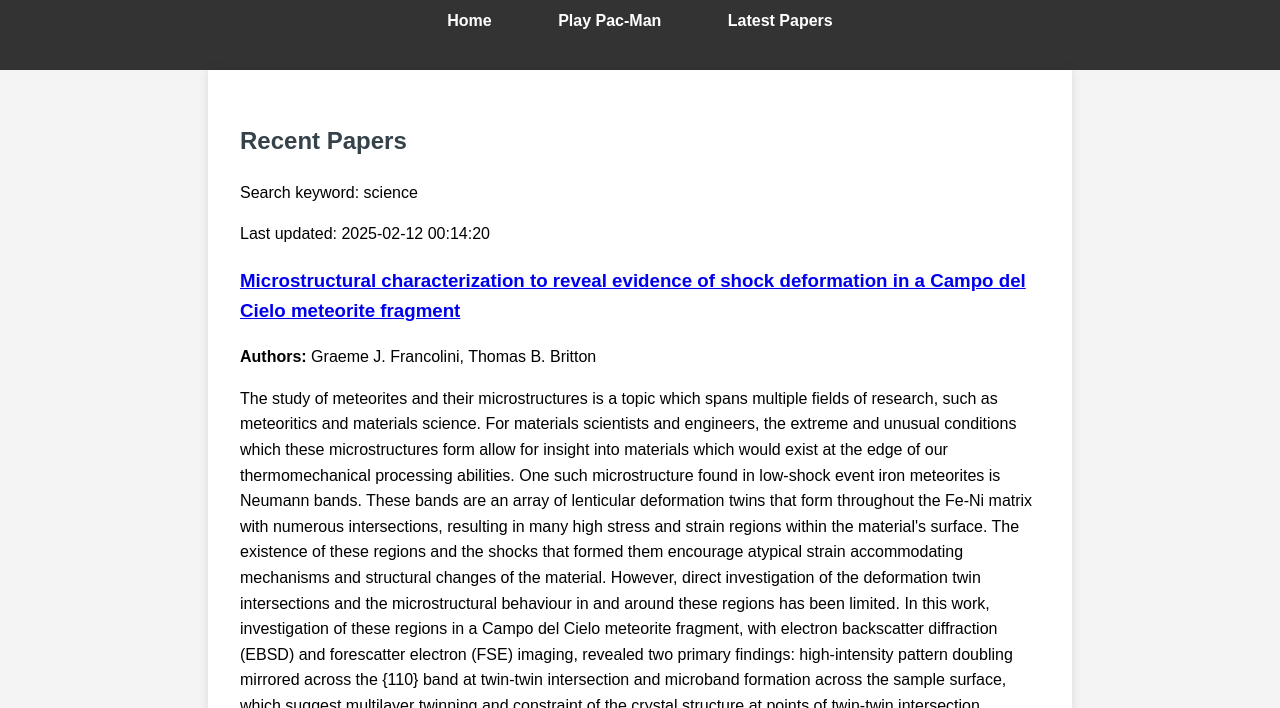
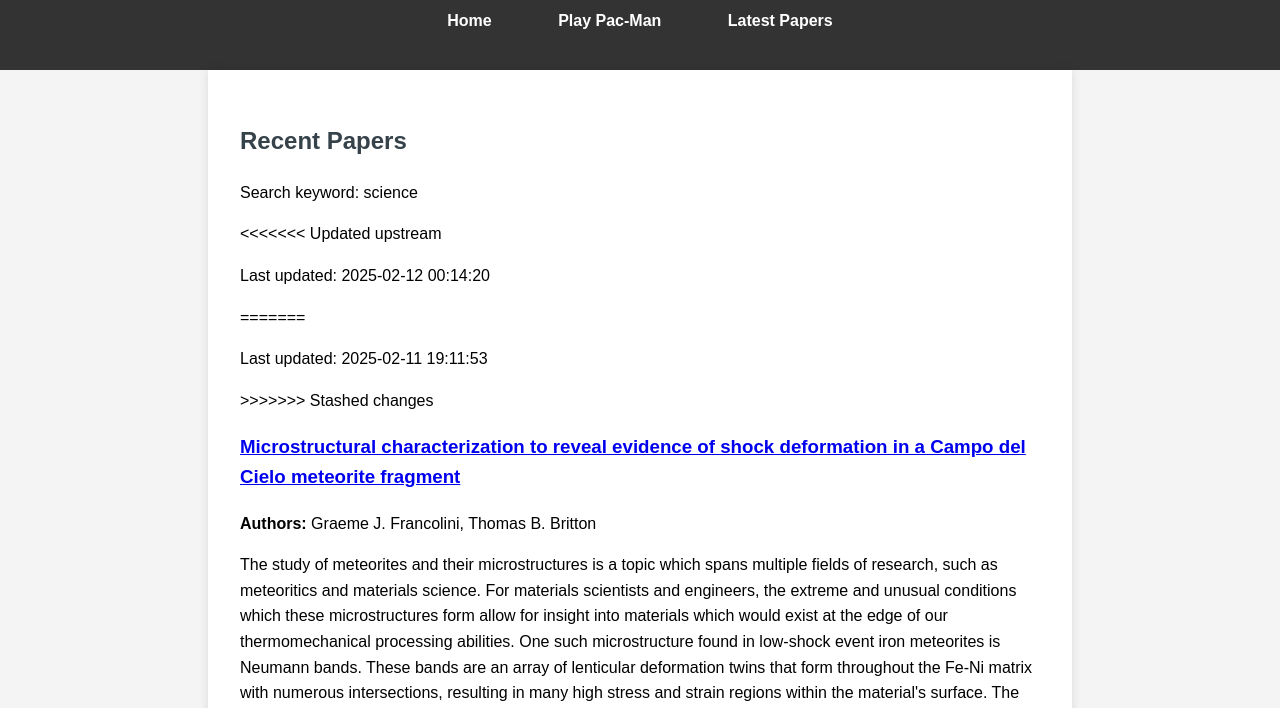
Before and after one commit to etlee110/BST236_HW1, a plain HTML site: page papers.html in a window 1280 px wide. Shown: the part 92-800 px from the top of the page. Drawn offline with Linux system fonts and the light colour scheme.

Commit message:
Update papers.html

```diff
--- a/papers.html
+++ b/papers.html
@@ -20,7 +20,11 @@
         <section id="papers">
             <h2>Recent Papers</h2>
             <p>Search keyword: science</p>
+<<<<<<< Updated upstream
             <p>Last updated: 2025-02-12 00:14:20</p>
+=======
+            <p>Last updated: 2025-02-11 19:11:53</p>
+>>>>>>> Stashed changes
             <div id="paper-list">
                 <!-- Papers will be dynamically inserted here -->
 
```
